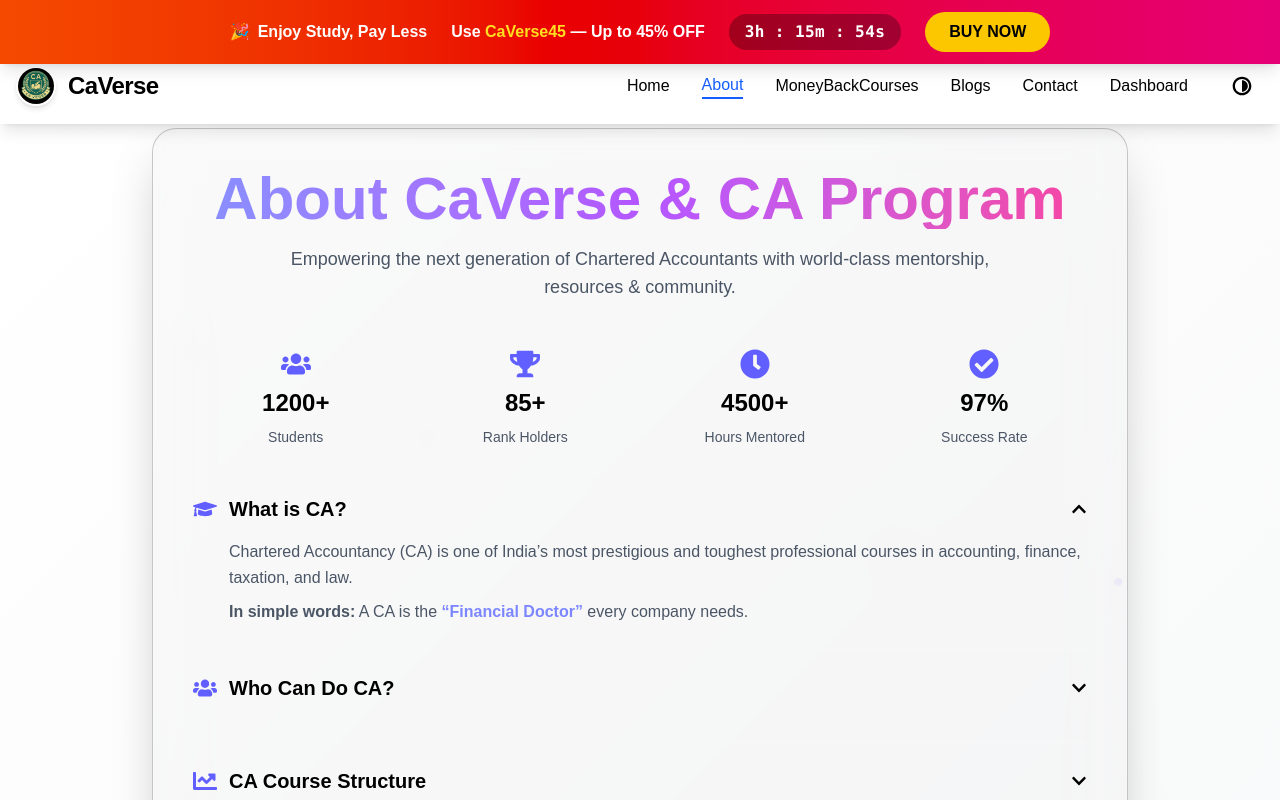
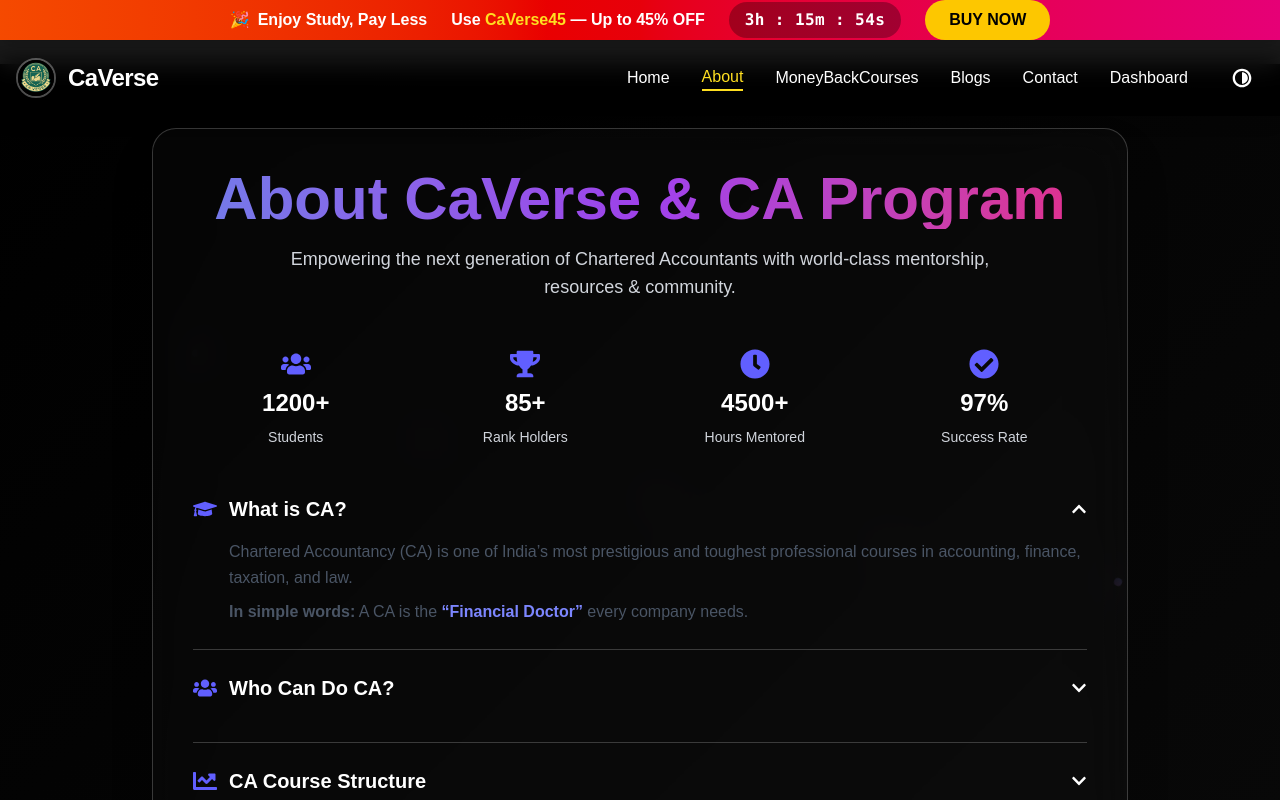
Before and after one commit to Kush36/CAVerse, a React (Vite) app in the folder CAVerse/: page /about in a window 1280 px wide. Shown: the top 800 px of the page. Built offline with nearby package versions, Linux system fonts and the light colour scheme.

Commit message:
imp changes

```diff
--- a/CAVerse/src/components/Home.jsx
+++ b/CAVerse/src/components/Home.jsx
@@ -443,7 +443,7 @@
                   </th>
                 </tr>
               </thead>
-              <tbody className="text-white/90">
+              <tbody className="text-white">
                 {[
                   { feature: "Structured Notes", we: true, others: true },
                   { feature: "Accounts, Law & Tax by Same Expert Faculty", we: true, others: false },
@@ -457,7 +457,7 @@
                 ].map((item, index) => (
                   <tr
                     key={index}
-                    className={`border-t border-white/10 ${index % 2 === 0 ? 'bg-black/20' : ''} hover:bg-white/10 transition-colors`}
+                    className={`border-t border-white ${'NULL' ? 'bg-black' : ''} hover:bg-white/10 transition-colors`}
                   >
                     <td className="py-5 px-6 text-lg font-medium">
                       {item.feature}
--- a/CAVerse/src/components/Navbar.jsx
+++ b/CAVerse/src/components/Navbar.jsx
@@ -52,7 +52,7 @@
   return (
     <nav
       className={`fixed top-0 left-0 right-0 z-[90] p-4 shadow-lg transition-all duration-300
-        ${showOffer ? "mt-10 md:mt-12" : "mt-12"} // push down when offer bar is visible
+        ${showOffer ? "mt-10 md:mt-12" : "mt-10"} // push down when offer bar is visible
         ${darkMode ? "bg-black/90 backdrop-blur-md text-white" : "bg-white/90 backdrop-blur-md text-black"}`}
     >
       <div className="container mx-auto flex justify-between items-center">
@@ -110,7 +110,7 @@
 
       {/* Mobile Menu Dropdown */}
       {menuOpen && (
-        <div className="md:hidden mt-4 space-y-2 bg-inherit rounded-xl p-6 shadow-2xl border-t border-white/10">
+        <div className="md:hidden mt-5 space-y-2 bg-inherit rounded-xl p-6 shadow-2xl border-t border-white/10">
           {navLinks.map((link) => (
             <Link
               key={link.to}
--- a/CAVerse/src/components/OfferBar.jsx
+++ b/CAVerse/src/components/OfferBar.jsx
@@ -45,7 +45,7 @@
   const { h, m, s } = formatTime(time);
 
   return (
-    <div className="fixed top-0 left-0 right-0 z-[100] bg-gradient-to-r from-orange-600 via-red-600 to-pink-600 text-white text-sm md:text-base px-4 py-3 flex flex-wrap justify-center items-center gap-3 md:gap-6 font-semibold shadow-lg backdrop-blur-sm">
+    <div className="fixed top-0 left-0 right-0 z-[100] bg-gradient-to-r from-orange-600 via-red-600 to-pink-600 text-white text-sm md:text-base px-2 py-0 flex flex-wrap justify-center items-center gap-3 md:gap-6 font-semibold shadow-lg backdrop-blur-sm">
       <span className="flex items-center gap-2">
         🎉 <span className="hidden sm:inline">Enjoy Study, Pay Less</span>
       </span>
--- a/CAVerse/src/components/ThemeContext.jsx
+++ b/CAVerse/src/components/ThemeContext.jsx
@@ -7,7 +7,7 @@
 export const ThemeProvider = ({ children }) => {
   const [darkMode, setDarkMode] = useState(() => {
     const saved = localStorage.getItem("darkMode");
-    return saved === "true";
+    return saved !== null ? saved === "true" : true;
   });
 
   const [palette, setPalette] = useState(() => {
```
